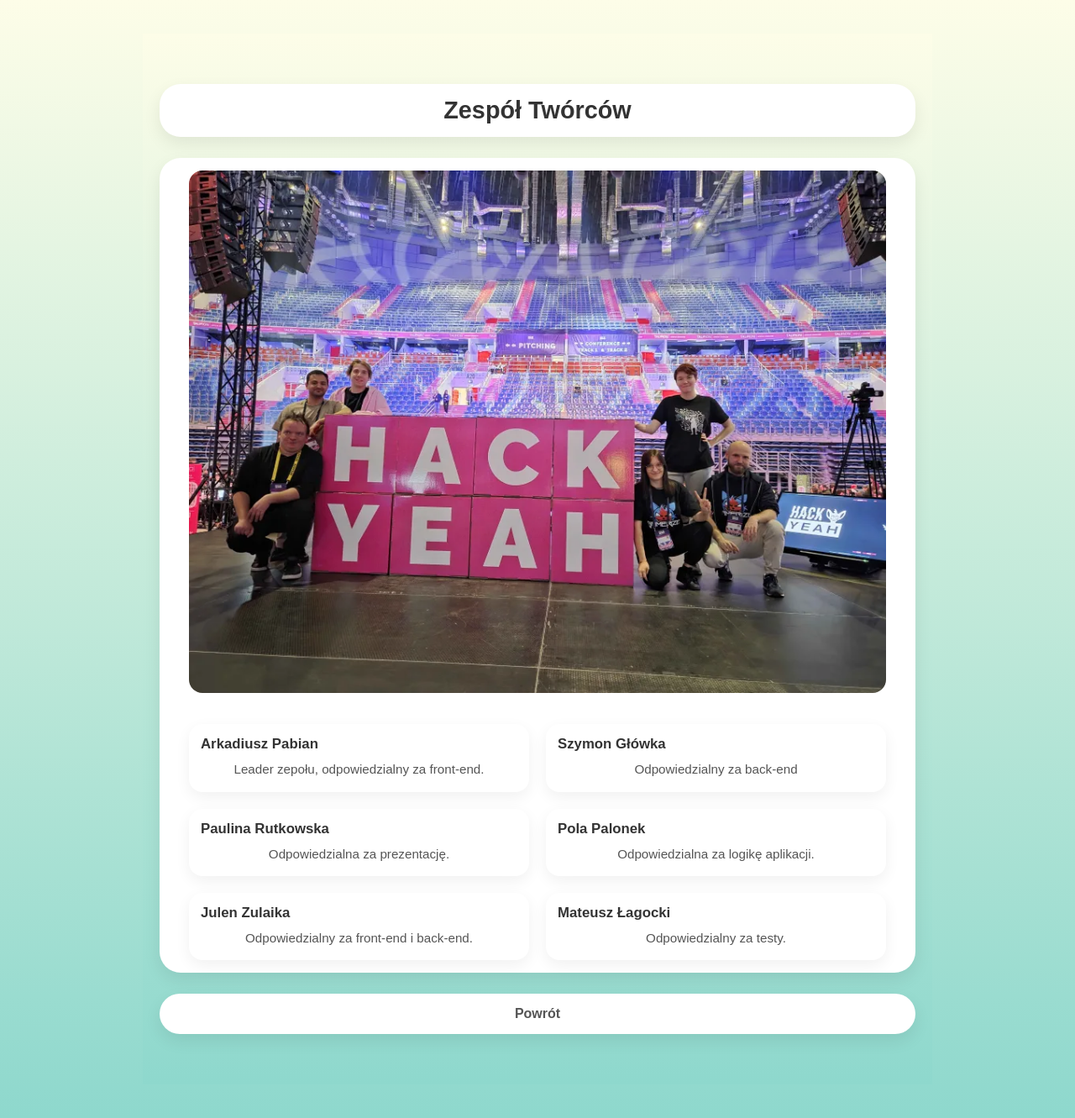
After one commit to JulenZZZ/HackYeah2025, a Django app: page /creators/ in a window 1280 px wide. The commit adds this page. Shown: the whole page at 84% size. Run offline with Django 5.2, Linux system fonts and the light colour scheme.

Commit message:
about and creators pages added

```diff
--- /dev/null
+++ b/hackyeahAPI/game/templates/game/creators.html
@@ -0,0 +1,120 @@
+{% load static %}
+<!DOCTYPE html>
+<html lang="pl">
+<head>
+    <meta charset="UTF-8">
+    <meta name="viewport" content="width=device-width, initial-scale=1.0">
+    <title>Twórcy - Wirtualne Jutro</title>
+     <link rel="stylesheet" href="{% static 'landing_page.css' %}">
+    <style>
+
+        html, body {
+            min-height: 100%;
+            height: auto;
+            overflow-x: hidden;
+            overflow-y: auto;
+            display: flex;
+            justify-content: center;
+            align-items: flex-start;
+            padding: 40px 0;
+        }
+
+        .main-container {
+            display: flex;
+            align-items: flex-start;
+            justify-content: center;
+            width: 100%;
+            max-width: 1200px;
+            padding: 20px;
+            box-sizing: border-box;
+        }
+
+        .right-panel {
+            flex: 1.5;
+            display: flex;
+            flex-direction: column;
+            align-items: center;
+        }
+
+
+        .creators-grid {
+            display: grid;
+            grid-template-columns: repeat(2, 1fr);
+            gap: 20px;
+            width: 100%;
+            margin-top: 15px;
+        }
+
+        .creator {
+            background-color: #ffffff;
+            border-radius: 16px;
+            box-shadow: 0 6px 18px rgba(0,0,0,0.06);
+            padding: 14px;
+            transition: transform .18s ease, box-shadow .18s ease;
+        }
+        .creator:hover {
+            transform: translateY(-4px);
+            box-shadow: 0 10px 26px rgba(0,0,0,0.12);
+        }
+
+        .creator h3 { margin: 0; font-size: 1.05em; font-weight: 700; color: #333; }
+        .creator p  { margin: 8px 0 0; color: #555; font-size: 0.95em; }
+
+        .team-photo { max-width: 100%; border-radius: 16px; margin-bottom: 18px; }
+
+
+        @media (max-width: 800px) {
+            .creators-grid { grid-template-columns: 1fr; }
+            .right-panel { padding: 0 16px; }
+            html, body { padding: 20px 0; }
+        }
+
+    </style>
+</head>
+<body>
+    <div class="main-container">
+        <div class="right-panel">
+            <div class="card title-card" style="max-width: 900px;">
+                <h1>Zespół Twórców</h1>
+            </div>
+
+            <div class="card info-card" style="max-width: 900px;">
+
+                <img src="/static/images/team_photo.png" alt="Zdjęcie zespołu" class="team-photo">
+
+
+                <div class="creators-grid">
+                    <div class="creator">
+                    <h3>Arkadiusz Pabian</h3>
+                    <p>Leader zepołu, odpowiedzialny za front-end.</p>
+                </div>
+                <div class="creator">
+                    <h3>Szymon Główka</h3>
+                    <p>Odpowiedzialny za back-end</p>
+                </div>
+                <div class="creator">
+                    <h3>Paulina Rutkowska</h3>
+                    <p>Odpowiedzialna za prezentację.</p>
+                </div>
+                <div class="creator">
+                    <h3>Pola Palonek</h3>
+                    <p>Odpowiedzialna za logikę aplikacji.</p>
+                </div>
+                <div class="creator">
+                    <h3>Julen Zulaika</h3>
+                    <p>Odpowiedzialny za front-end i back-end.</p>
+                </div>
+                <div class="creator">
+                    <h3>Mateusz Łagocki</h3>
+                    <p>Odpowiedzialny za testy.</p>
+                </div>
+                </div>
+            </div>
+
+            <div class="menu-buttons" style="max-width: 900px;">
+                <a href="/" class="btn btn-menu">Powrót</a>
+            </div>
+        </div>
+    </div>
+</body>
+</html>
--- a/hackyeahAPI/game/templates/game/landing_page.html
+++ b/hackyeahAPI/game/templates/game/landing_page.html
@@ -25,8 +25,8 @@
             </div>
             <div class="menu-buttons">
                 <a href="#" class="btn btn-menu">Ustawienia</a>
-                <a href="#" class="btn btn-menu">O Aplikacji</a>
-                <a href="#" class="btn btn-menu">Twórcy</a>
+                <a href="{% url 'about_page' %}" class="btn btn-menu">O Aplikacji</a>
+                <a href="{% url 'creators_page' %}" class="btn btn-menu">Twórcy</a>
             </div>
         </div>
     </div>
--- a/hackyeahAPI/game/urls.py
+++ b/hackyeahAPI/game/urls.py
@@ -4,6 +4,8 @@ from django.urls import path
 from .views import (
     game_view,
     summary_view,
+    about_page,
+    creators_page,
     LandingPageView,
     CharacterSelectView,
     ChallengeSelectView,
@@ -19,4 +21,6 @@ urlpatterns = [
     path('challenge-select/', ChallengeSelectView.as_view(), name='challenge_select'),
     # NOWA ŚCIEŻKA
     path('challenge-list/', ChallengeListView.as_view(), name='challenge_list'),
+    path('about/', about_page, name='about_page'),
+    path('creators/', creators_page, name='creators_page')
 ]
--- a/hackyeahAPI/game/views.py
+++ b/hackyeahAPI/game/views.py
@@ -155,3 +155,11 @@ class ChallengeListView(View):
                 'challenges': challenges,
                 'error': 'Proszę wybrać prawidłowe wyzwanie.'
             })
+
+def about_page(request):
+
+    return render(request, 'game/about.html')
+
+def creators_page(request):
+
+    return render(request, 'game/creators.html')
--- a/hackyeahAPI/static/challenge_select.css
+++ b/hackyeahAPI/static/challenge_select.css
@@ -2,7 +2,7 @@ body, html {
     height: 100%;
     margin: 0;
     font-family: 'Poppins', sans-serif;
-    background: linear-gradient(135deg, #e7f9f3, #fdf8e1);
+    background: linear-gradient(#fdfde8, #8ed8cd);
     display: flex;
     justify-content: center;
     align-items: center;
--- a/hackyeahAPI/static/character_select.css
+++ b/hackyeahAPI/static/character_select.css
@@ -2,7 +2,7 @@ body, html {
     height: 100%;
     margin: 0;
     font-family: 'Poppins', sans-serif;
-    background: linear-gradient(135deg, #e7f9f3, #fdf8e1);
+    background: linear-gradient(#fdfde8, #8ed8cd);
     display: flex;
     flex-direction: column;
     justify-content: center;
--- a/hackyeahAPI/static/landing_page.css
+++ b/hackyeahAPI/static/landing_page.css
@@ -2,7 +2,7 @@ body, html {
     height: 100%;
     margin: 0;
     font-family: 'Poppins', sans-serif;
-    background: linear-gradient(135deg, #e7f9f3, #fdf8e1);
+    background: linear-gradient(#fdfde8, #8ed8cd);
     display: flex;
     justify-content: center;
     align-items: center;
```
Also changed, not shown: hackyeahAPI/game/templates/game/about.html (added, +28 -0 lines), hackyeahAPI/static/api/js/popup.js (+13 -17 lines), hackyeahAPI/static/style.css (+12 -1 lines), hackyeahAPI/static/images/team_photo.png (added).
